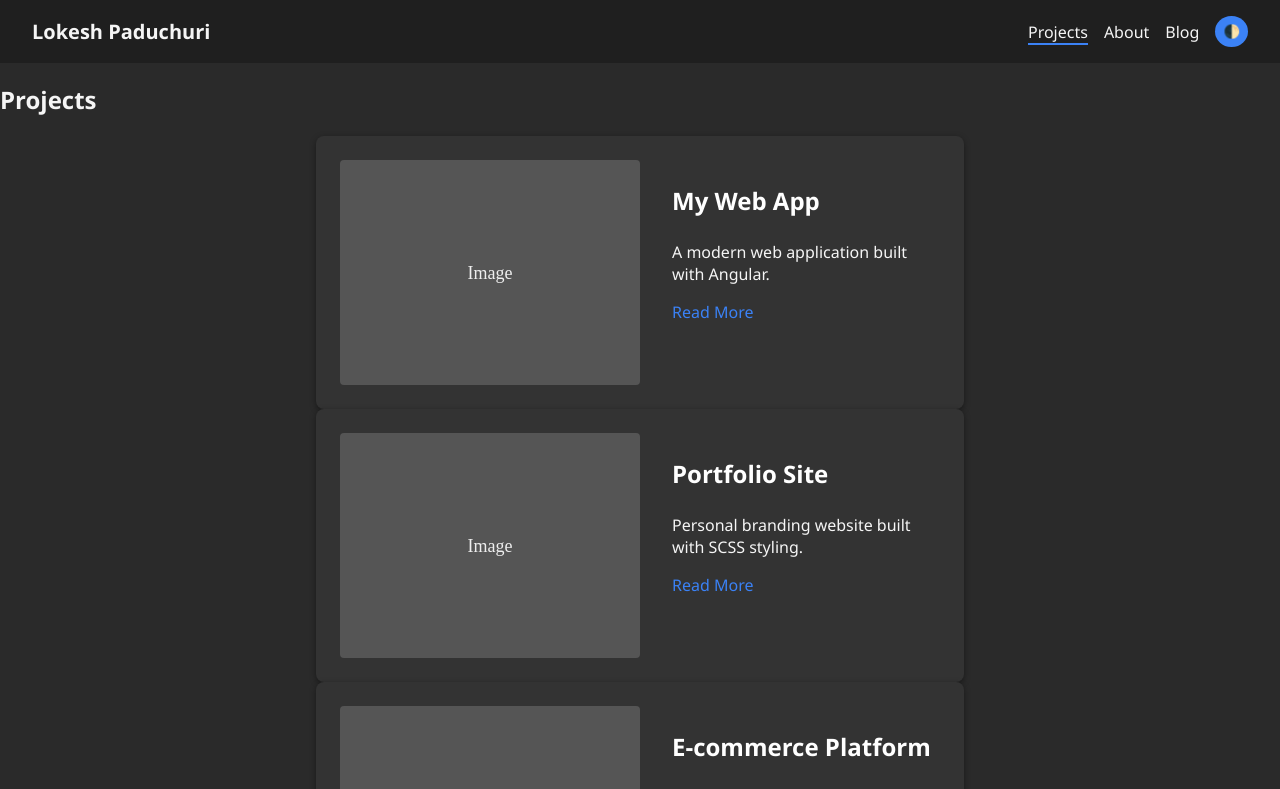
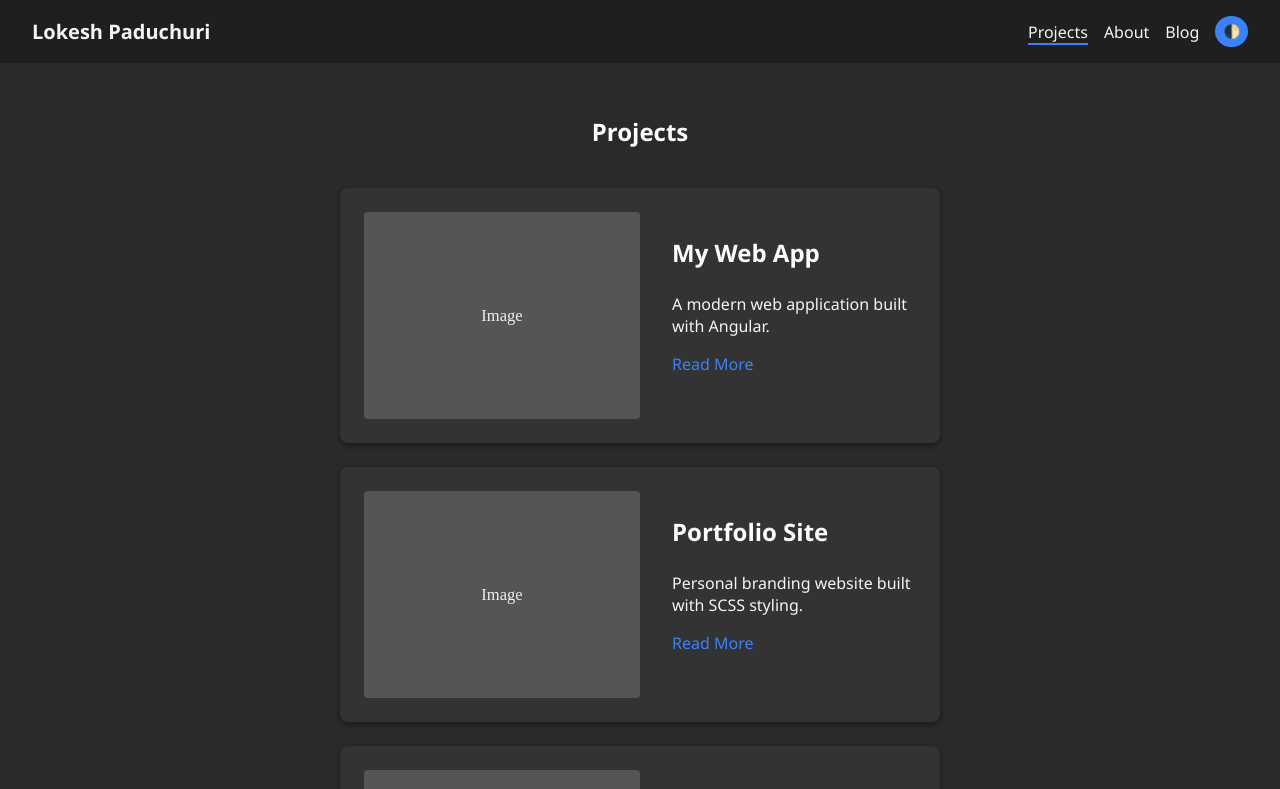
Before and after one commit to lokeshpaduchuri/lokeshpaduchuri, an Angular app in the folder angular-portfolio/: page /projects in a window 1280 px wide. Shown: the top 789 px of the page. Built offline with nearby package versions, Linux system fonts and the light colour scheme.

Commit message:
Add styles and animations for sections

```diff
--- a/angular-portfolio/src/app/blog/blog.component.html
+++ b/angular-portfolio/src/app/blog/blog.component.html
@@ -1,5 +1,5 @@
 <section class="blog-page">
-  <h2>Blog</h2>
+  <h2 class="blog-page__title">Blog</h2>
   <app-blog-card
     *ngFor="let b of posts"
     [title]="b.title"
--- /dev/null
+++ b/angular-portfolio/src/app/blog/blog.component.scss
@@ -0,0 +1,29 @@
+.blog-page {
+  display: flex;
+  flex-direction: column;
+  align-items: center;
+  gap: 1.5rem;
+  padding: 2rem 1rem;
+}
+
+.blog-page__title {
+  color: var(--heading-color);
+  margin-bottom: 1rem;
+}
+
+.blog-page app-blog-card {
+  width: 100%;
+  max-width: 600px;
+  animation: slideIn 0.5s ease both;
+}
+
+@keyframes slideIn {
+  from {
+    opacity: 0;
+    transform: translateY(20px);
+  }
+  to {
+    opacity: 1;
+    transform: translateY(0);
+  }
+}
--- a/angular-portfolio/src/app/blog/blog.component.ts
+++ b/angular-portfolio/src/app/blog/blog.component.ts
@@ -9,7 +9,8 @@ interface Post {
 
 @Component({
   selector: 'app-blog-page',
-  templateUrl: './blog.component.html'
+  templateUrl: './blog.component.html',
+  styleUrls: ['./blog.component.scss']
 })
 export class BlogComponent implements OnInit {
   posts: Post[] = [];
--- a/angular-portfolio/src/app/contact/contact.component.html
+++ b/angular-portfolio/src/app/contact/contact.component.html
@@ -1,5 +1,9 @@
 <section class="contact-page card">
   <h2 class="contact-page__title">Contact Me</h2>
+  <p class="contact-page__intro">
+    I'd love to hear about your next big project or collaboration idea.
+    Drop me a message and let's build something amazing together!
+  </p>
   <form [formGroup]="contactForm" (ngSubmit)="submit()" class="contact-page__form">
     <label>
       <span>Name</span>
--- a/angular-portfolio/src/app/contact/contact.component.scss
+++ b/angular-portfolio/src/app/contact/contact.component.scss
@@ -2,6 +2,7 @@
   max-width: 600px;
   margin: 0 auto;
   padding: 2rem;
+  animation: fadeIn 0.6s ease both;
 
   &__form {
     display: flex;
@@ -26,4 +27,21 @@
     border-radius: 4px;
     cursor: pointer;
   }
+
+  &__intro {
+    margin-bottom: 1rem;
+    font-style: italic;
+    text-align: center;
+  }
 }
+
+@keyframes fadeIn {
+  from {
+    opacity: 0;
+    transform: translateY(20px);
+  }
+  to {
+    opacity: 1;
+    transform: translateY(0);
+  }
+}
--- a/angular-portfolio/src/app/home/home.component.scss
+++ b/angular-portfolio/src/app/home/home.component.scss
@@ -14,7 +14,7 @@
 
   &__link {
     display: inline-block;
-    margin-top: 1rem;
+    margin: 1rem auto 0;
     padding: 0.5rem 1rem;
     background-color: var(--primary-color);
     color: #fff;
--- a/angular-portfolio/src/app/home/home.component.ts
+++ b/angular-portfolio/src/app/home/home.component.ts
@@ -16,7 +16,8 @@ interface Post {
 
 @Component({
   selector: 'app-home',
-  templateUrl: './home.component.html'
+  templateUrl: './home.component.html',
+  styleUrls: ['./home.component.scss']
 })
 export class HomeComponent implements OnInit {
   project?: Project;
--- a/angular-portfolio/src/app/projects/projects.component.html
+++ b/angular-portfolio/src/app/projects/projects.component.html
@@ -1,5 +1,5 @@
 <section class="projects-page">
-  <h2>Projects</h2>
+  <h2 class="projects-page__title">Projects</h2>
   <app-project-card
     *ngFor="let p of projects"
     [title]="p.title"
--- /dev/null
+++ b/angular-portfolio/src/app/projects/projects.component.scss
@@ -0,0 +1,29 @@
+.projects-page {
+  display: flex;
+  flex-direction: column;
+  align-items: center;
+  gap: 1.5rem;
+  padding: 2rem 1rem;
+}
+
+.projects-page__title {
+  color: var(--heading-color);
+  margin-bottom: 1rem;
+}
+
+.projects-page app-project-card {
+  width: 100%;
+  max-width: 600px;
+  animation: slideIn 0.5s ease both;
+}
+
+@keyframes slideIn {
+  from {
+    opacity: 0;
+    transform: translateY(20px);
+  }
+  to {
+    opacity: 1;
+    transform: translateY(0);
+  }
+}
--- a/angular-portfolio/src/app/projects/projects.component.ts
+++ b/angular-portfolio/src/app/projects/projects.component.ts
@@ -10,7 +10,8 @@ interface Project {
 
 @Component({
   selector: 'app-projects-page',
-  templateUrl: './projects.component.html'
+  templateUrl: './projects.component.html',
+  styleUrls: ['./projects.component.scss']
 })
 export class ProjectsComponent implements OnInit {
   projects: Project[] = [];
```
